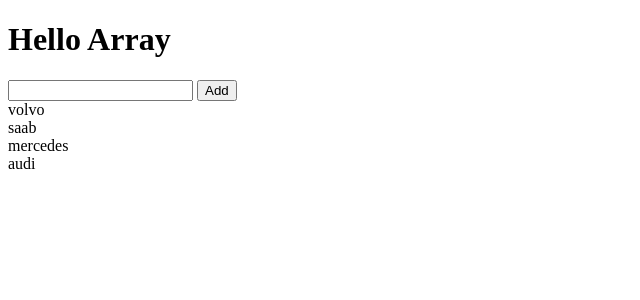
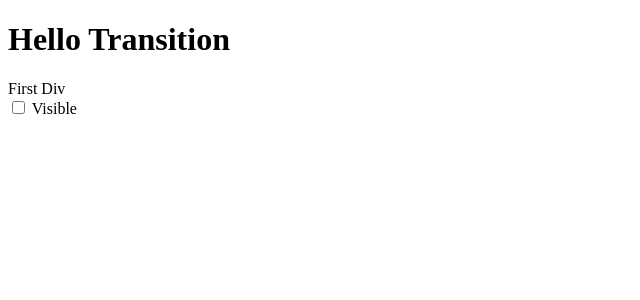
Before and after one commit to sajuthankappan/svelte-training-app, a Svelte app: page / in a window 1280 px wide. Shown: the top 300 px of the page, without its empty margins (0-640 px from the left). Built offline with nearby package versions, Linux system fonts and the light colour scheme.

Commit message:
Transition example

```diff
--- a/src/App.svelte
+++ b/src/App.svelte
@@ -1,7 +1,7 @@
 <script>
-    import HelloArray from "./lib/HelloArray.svelte";
+    import HelloTransition from "./lib/HelloTransition.svelte";
 </script>
 
 <main>
-<HelloArray />
+<HelloTransition />
 </main>
--- /dev/null
+++ b/src/lib/HelloTransition.svelte
@@ -0,0 +1,15 @@
+<script>
+    import { fade, blur, scale, slide, fly } from "svelte/transition";
+
+    let visible;
+</script>
+
+<h1>Hello Transition</h1>
+
+<div>First Div</div>
+
+<input type="checkbox" bind:checked={visible} /> Visible
+
+{#if visible}
+  <div transition:fly={{y: 200, x: 200}}>Second Div</div>
+{/if}
```
